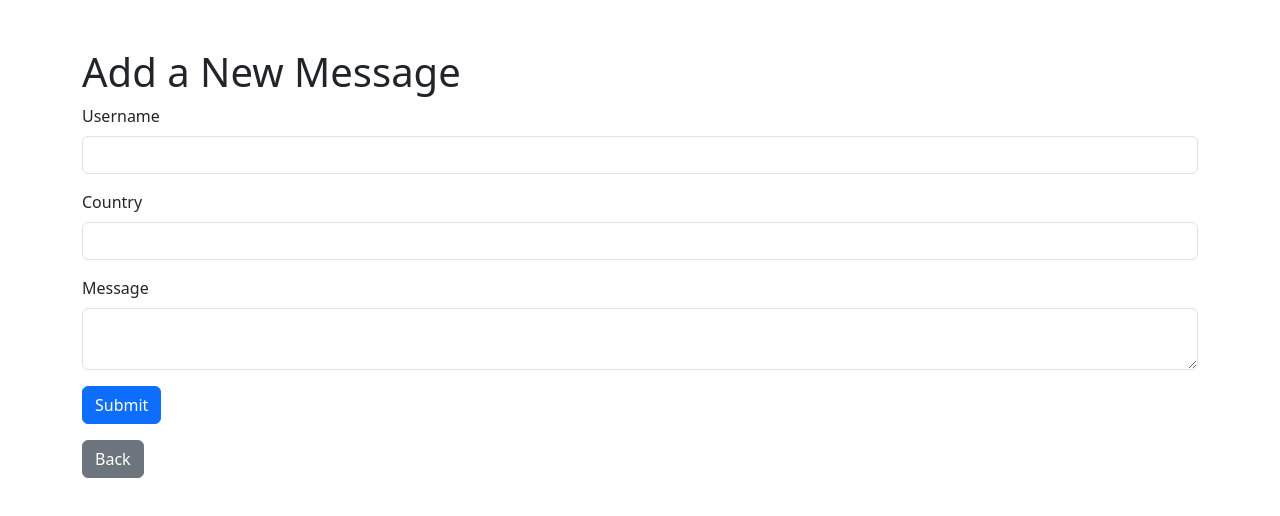
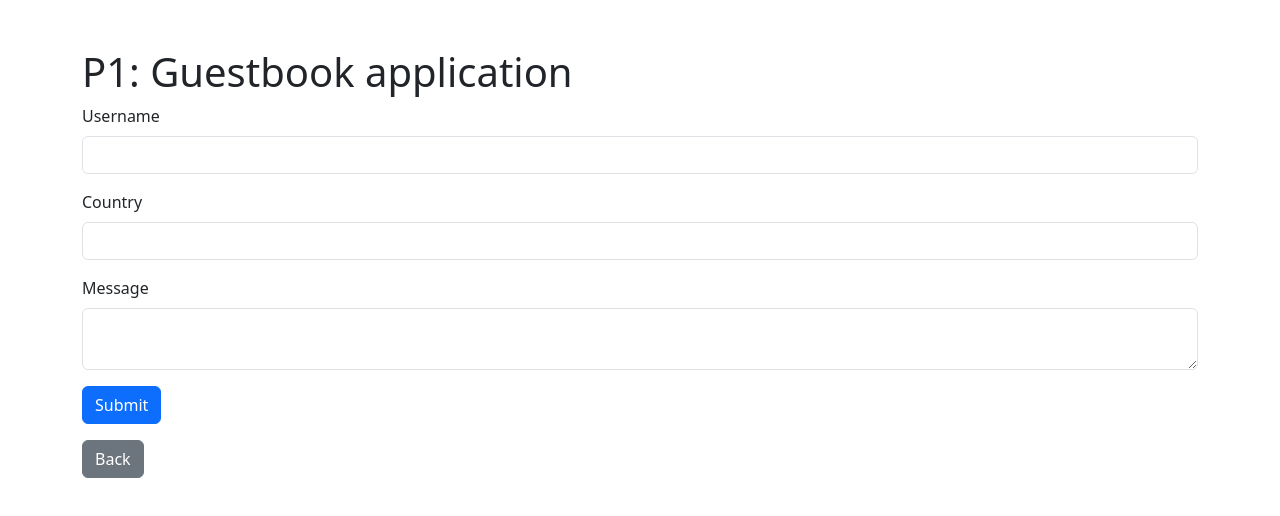
Before and after one commit to FemiAdesola/guestbook_app, a website: page public/html/newmessage.html in a window 1280 px wide. Drawn offline with nearby package versions, Linux system fonts and the light colour scheme; files that its build step writes are made by us from their sources; files whose address does not match are found by name.

Commit message:
update the heading of new message form

```diff
--- a/public/html/newmessage.html
+++ b/public/html/newmessage.html
@@ -8,7 +8,7 @@
     <title>New Message</title>
 </head>
 <body class="container py-5">
-    <h1>Add a New Message</h1>
+    <h1>P1: Guestbook application</h1>
     <form id="newMessageForm">
         <div class="mb-3">
             <label class="form-label">Username</label>
```
